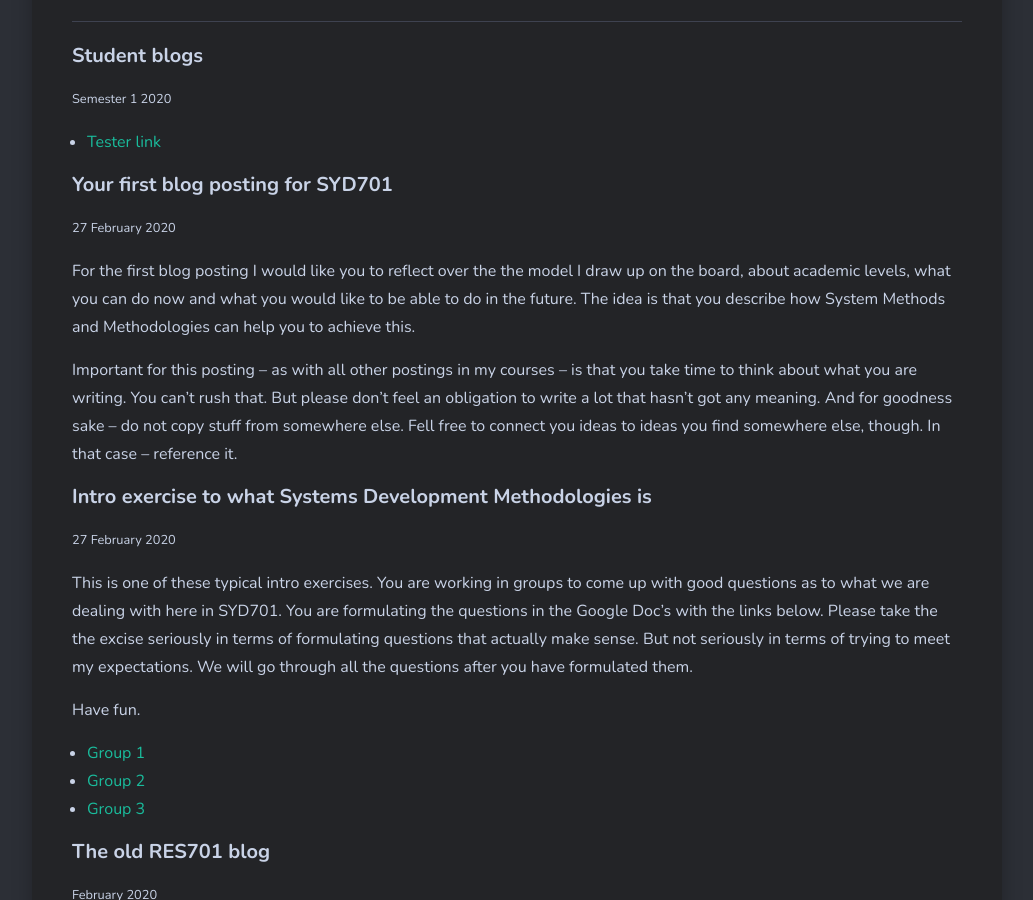
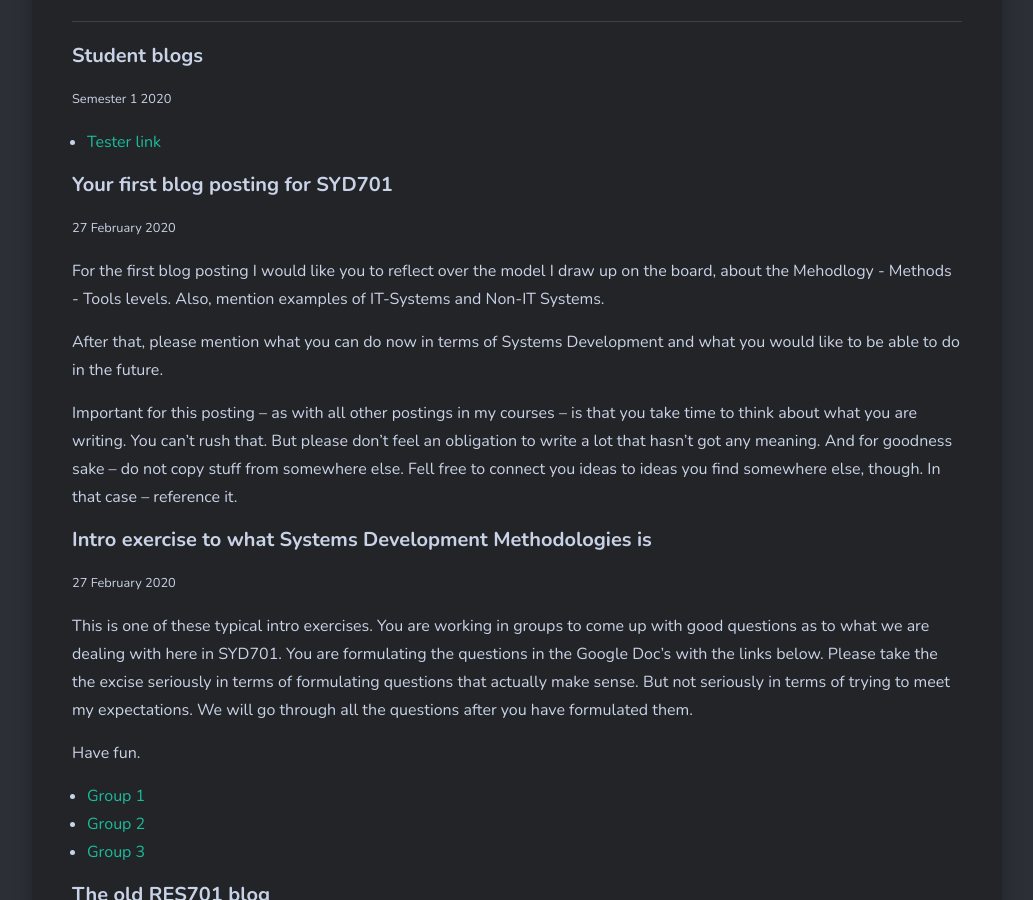
Before and after one commit to larsoliverdam/nmit, a Jekyll site: the page built from _pages/SYD701.md, in a window 1280 px wide and 900 px high, scrolled down 827 px. Shown: the whole window, without its empty margins (123-1156 px from the left). Built offline with Jekyll 4.4.1, drawn with Linux system fonts in a browser that asks for light colours; nearby versions of some CDN libraries; comment, search, counter and statistics services are not loaded.

Commit message:
edit of homework in SYD701

```diff
--- a/_pages/SYD701.md
+++ b/_pages/SYD701.md
@@ -13,7 +13,9 @@ image: matrix.jpg
 #### Your first blog posting for SYD701
 <small>27 February 2020</small>
 
-For the first blog posting I would like you to reflect over the the model I draw up on the board, about academic levels, what you can do now and what you would like to be able to do in the future. The idea is that you describe how System Methods and Methodologies   can help you to achieve this.
+For the first blog posting I would like you to reflect over the model I draw up on the board, about the Mehodlogy - Methods - Tools levels. Also, mention examples of IT-Systems and Non-IT Systems.
+
+After that, please mention what you can do now in terms of Systems Development and what you would like to be able to do in the future.
 
 Important for this posting – as with all other postings in my courses – is that you take time to think about what you are writing. You can’t rush that. But please don’t feel an obligation to write a lot that hasn’t got any meaning. And for goodness sake – do not copy stuff from somewhere else. Fell free to connect you ideas to ideas you find somewhere else, though. In that case – reference it.
 
```
